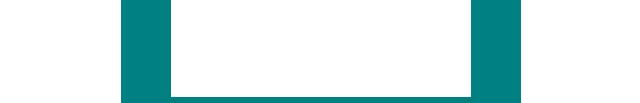
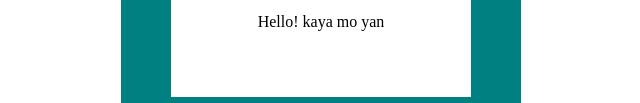
Before and after one commit to annieicban/prac1, a plain HTML site: page index.html in a window 1280 px wide. Shown: the part 373-476 px from the top of the page, without its empty margins (319-959 px from the left). Drawn offline with Linux system fonts and the light colour scheme.

Commit message:
added new paragraph

```diff
--- a/index.html
+++ b/index.html
@@ -24,12 +24,8 @@
                   <br>
                   <br>
                 <input id="submit" type="submit" value="Sign-in" onclick="login()"/>
-                <!-- <br/>
-                <br/>
-                <a href="#">Lost your Password?</a> <br><br>
-                <p id="noAccount">
-                    Don't have an account? <a href="#"> Sign up here!</a>
-                </p> -->
+
+               <p>Hello! kaya mo yan</p>
             </form>
         </div>
     </div>
```
